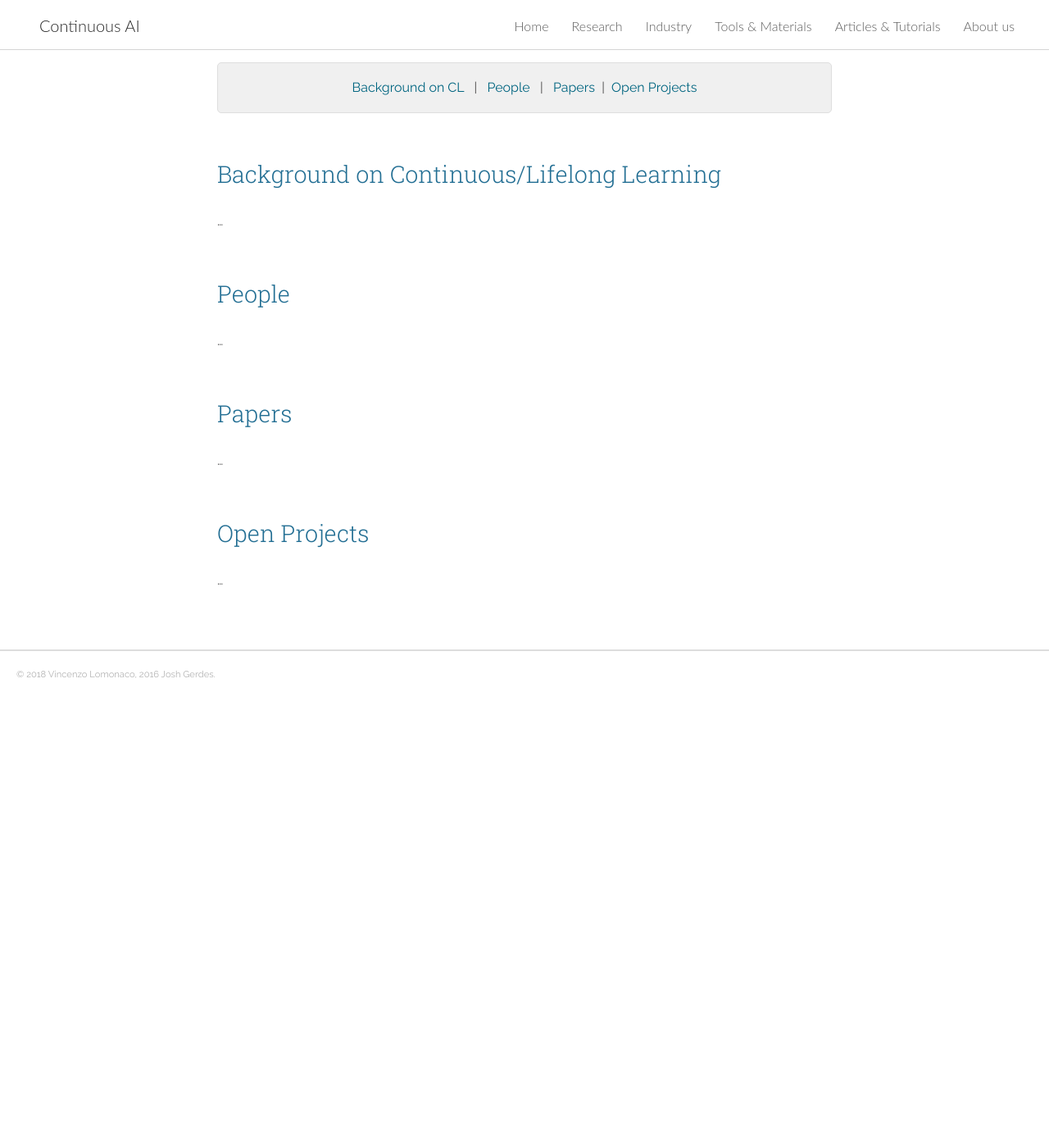
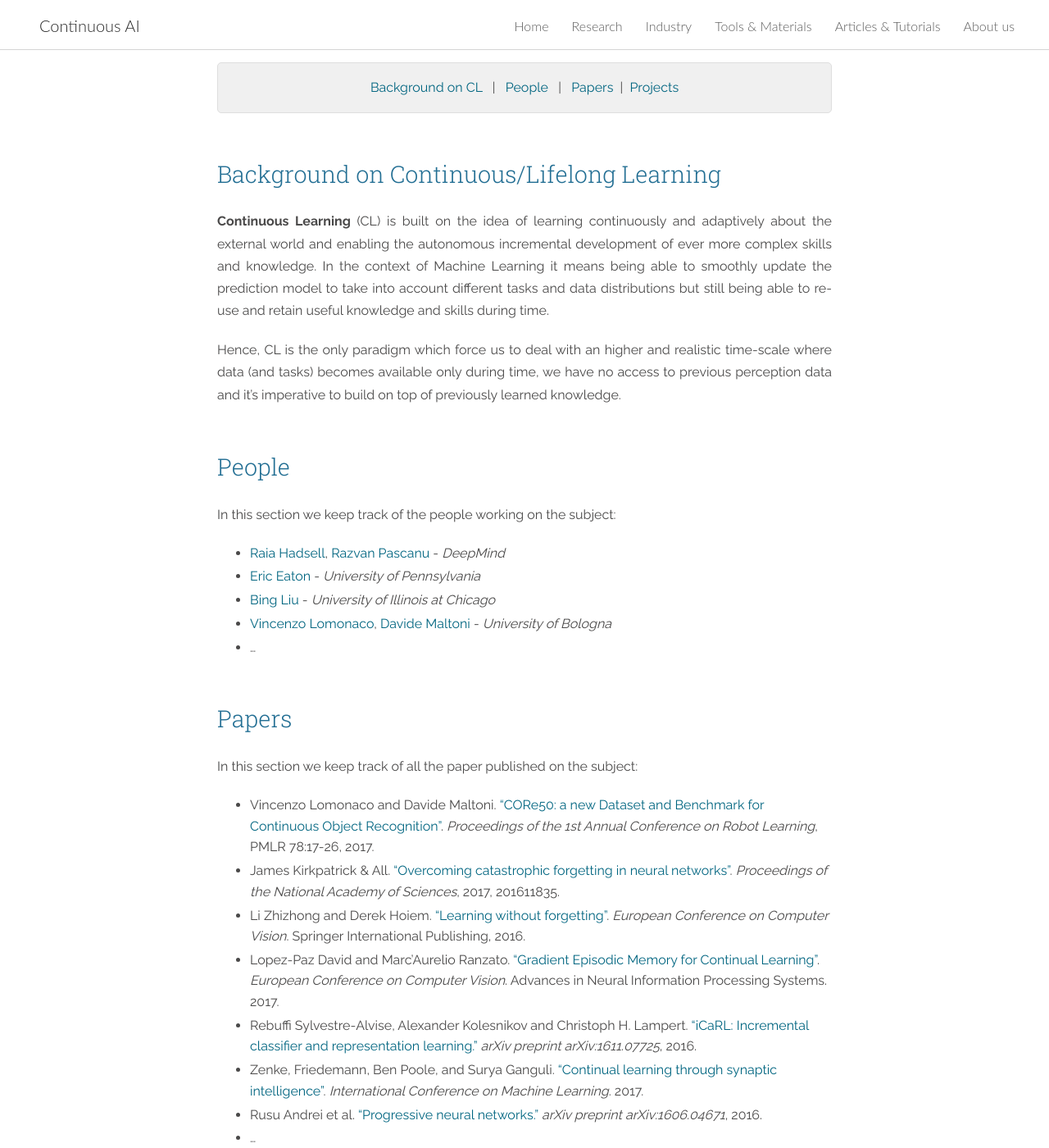
Before and after one commit to giparisi/website, a Jekyll site: the page built from research.md, in a window 1280 px wide and 1400 px high, scrolled down 193 px. Shown: the whole window at 82% size. Built offline with Jekyll 4.4.1, drawn with Linux system fonts in a browser that asks for light colours; nearby versions of some CDN libraries; before the commit the page ends 1022 px from its top, so only the background shows below that; some of the changed text lies outside the part shown.

Commit message:
basic research page filled

```diff
--- a/research.md
+++ b/research.md
@@ -6,27 +6,64 @@ layout: page
 In this page you will find everything related to **Continuous/Lifelong Learning** in terms of research.
 
 <p style="background: rgba(0,0,0,0.06) none repeat scroll 0% 0%; border: 1px solid rgb(222, 222, 222); padding: 1em; border-radius: 5px; text-align: center; margin-top:20px">
-<a href="#background">Background on CL</a> &nbsp; | &nbsp; <a href="#interests">People</a> &nbsp; | &nbsp; <a href="#projects">Papers</a> &nbsp;| &nbsp;<a href="#pastprojects">Open Projects</a><br>
+<a href="#background">Background on CL</a> &nbsp; | &nbsp; <a href="#interests">People</a> &nbsp; | &nbsp; <a href="#projects">Papers</a> &nbsp;| &nbsp;<a href="#pastprojects">Projects</a><br>
 </p>
 
 <a href="#background"></a>
 <h3 id="background" style="margin-bottom: 30px;">Background on Continuous/Lifelong Learning</h3>
 
-...
+**Continuous Learning** (CL) is built on the idea of learning continuously and adaptively about the external world and enabling the autonomous incremental development of ever more complex skills and knowledge. In the context of Machine Learning it means being able to smoothly update the prediction model to take into account different tasks and data distributions but still being able to re-use and retain useful knowledge and skills during time.
+
+Hence, CL is the only paradigm which force us to deal with an higher and realistic time-scale where data (and tasks) becomes available only during time, we have no access to previous perception data and it’s imperative to build on top of previously learned knowledge.
 
 <a href="#interests"></a>
 <h3 id="interests" style="margin-bottom: 30px;">People</h3>
 
-...
+In this section we keep track of the people working on the subject:
+
+- [Raia Hadsell][raia], [Razvan Pascanu][pascanu] - *DeepMind*
+- [Eric Eaton][eaton] - *University of Pennsylvania*
+- [Bing Liu][liu] - *University of Illinois at Chicago*
+- [Vincenzo Lomonaco][lomonaco], [Davide Maltoni][maltoni] - *University of Bologna*
+- ...
 
 <a href="#projects"></a>
 <h3 id="projects" style="margin-bottom: 30px;">Papers</h3>
 
-...
+In this section we keep track of all the paper published on the subject:
+
+- Vincenzo Lomonaco and Davide Maltoni. ["CORe50: a new Dataset and Benchmark for Continuous Object Recognition"][core50]. *Proceedings of the 1st Annual Conference on Robot Learning*, PMLR 78:17-26, 2017.
+- James Kirkpatrick & All. ["Overcoming catastrophic forgetting in neural networks"][ewc]. *Proceedings of the National Academy of Sciences*, 2017, 201611835.
+- Li Zhizhong and Derek Hoiem. ["Learning without forgetting"][lwf]. *European Conference on Computer Vision*. Springer International Publishing, 2016.
+- Lopez-Paz David and Marc'Aurelio Ranzato. ["Gradient Episodic Memory for Continual Learning"][gem]. *European Conference on Computer Vision*. Advances in Neural Information Processing Systems. 2017.
+- Rebuffi Sylvestre-Alvise, Alexander Kolesnikov and Christoph H. Lampert. ["iCaRL: Incremental classifier and representation learning."][icarl] *arXiv preprint arXiv:1611.07725*, 2016.
+- Zenke, Friedemann, Ben Poole, and Surya Ganguli. ["Continual learning through synaptic intelligence"][syn]. *International Conference on Machine Learning*. 2017.
+- Rusu Andrei et al. ["Progressive neural networks."][pnn] *arXiv preprint arXiv:1606.04671*, 2016.
+- ...
+
+
 
 <a href="#pastprojects"></a>
-<h3 id="pastprojects" style="margin-bottom: 30px;">Open Projects</h3>
+<h3 id="pastprojects" style="margin-bottom: 30px;">Projects</h3>
 
-...
+In this section we keep track of all the current and past projects on Lifelong/Continuous Learning.:
+
+- [DARPA Lifelong Learning Machines (L2M) program][l2m]
+- [European H2020 DREAM project][dream]
 
 [linkedin]: https://www.linkedin.com/in/vincenzo
+[raia]: http://raiahadsell.com/index.html
+[pascanu]: https://scholar.google.ca/citations?user=eSPY8LwAAAAJ&hl=en
+[eaton]: https://www.seas.upenn.edu/~eeaton/
+[liu]: https://www.cs.uic.edu/~liub/
+[lomonaco]: vincenzolomonaco.com
+[maltoni]: https://www.unibo.it/sitoweb/davide.maltoni/
+[l2m]: http://www.darpa.mil/news-events/2017-03-16
+[dream]: http://www.robotsthatdream.eu/
+[core50]: http://proceedings.mlr.press/v78/lomonaco17a.html
+[ewc]: http://www.pnas.org/content/114/13/3521.abstract
+[lwf]: http://www.pnas.org/content/114/13/3521.abstract
+[gem]: http://papers.nips.cc/paper/7225-gradient-episodic-memory-for-continuum-learning
+[icarl]: https://arxiv.org/abs/1611.07725
+[syn]: http://proceedings.mlr.press/v70/zenke17a.html
+[pnn]: https://arxiv.org/abs/1606.04671
```
Also changed, not shown: 3 other files.
